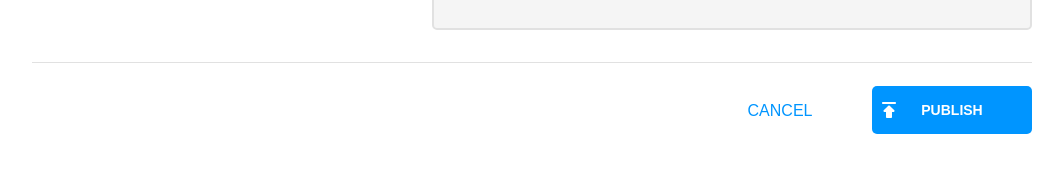
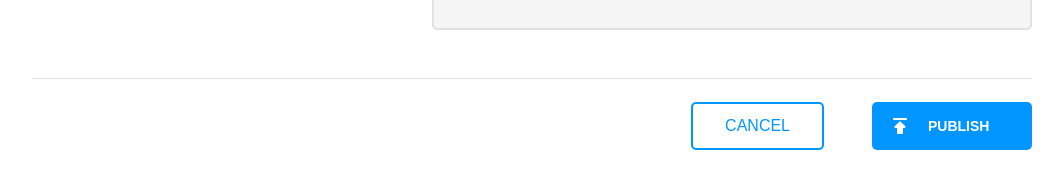
Before and after one commit to CodingClauds/brainflix, a React (Create React App) app: page /upload in a window 1280 px wide. Shown: the part 435-624 px from the top of the page, without its empty margins (108-1171 px from the left). Built offline with nearby package versions, Linux system fonts and the light colour scheme.

Commit message:
bugfix; button link & UI

```diff
--- a/src/pages/Upload/Upload.js
+++ b/src/pages/Upload/Upload.js
@@ -1,7 +1,9 @@
 // import "dotenv/config";
 import "./Upload.scss";
-import { useHistory } from "react-router-dom";
+import { Link, useHistory } from "react-router-dom";
 import axios from "axios";
+
+import publish from "../../assets/Icons/publish.svg";
 
 export default function Upload() {
   let addPost = useHistory();
@@ -14,7 +16,7 @@ export default function Upload() {
       title: event.target.title.value,
       description: event.target.description.value,
     };
-    console.log(formInput);
+    // console.log(formInput);
 
     axios
       .post("http://localhost:8080/videos", formInput)
@@ -71,12 +73,17 @@ export default function Upload() {
             </div>
             <div className="upload__btn-content">
               <button type="submit" className="upload__publish">
-                publish
+                <img
+                  className="upload__icon"
+                  src={publish}
+                  alt="publish button"
+                />
+                <span>publish</span>
               </button>
 
-              <button onclick="/" className="upload__cancel">
-                cancel
-              </button>
+              <Link to={"/"}>
+                <button className="upload__cancel">cancel</button>
+              </Link>
             </div>
           </form>
         </div>
--- a/src/pages/Upload/Upload.scss
+++ b/src/pages/Upload/Upload.scss
@@ -140,7 +140,10 @@
 
     @include tablet {
       display: flex;
+      align-items: center;
       flex-direction: row-reverse;
+      gap: 3rem;
+      margin-top: 2rem;
     }
 
     @include desktop {
@@ -149,17 +152,12 @@
   }
 
   &__publish {
-    background: url("../../assets/Icons/publish.svg") no-repeat;
-    background-position: 4%;
-    cursor: pointer;
+    @include button;
+    width: 100%;
+    padding: 1rem;
     text-transform: uppercase;
-    text-align: center;
-    align-items: center;
-    width: 100%;
-    font-size: 14px;
+    font-size: 0.875rem;
     font-weight: 700;
-    margin-top: 16px;
-    padding: 1em;
     color: #ffffff;
     background-color: #0095ff;
     border: none;
@@ -171,23 +169,22 @@
   }
 
   &__cancel {
-    text-transform: uppercase;
-    text-align: center;
-    align-items: center;
-    cursor: pointer;
+    @include button;
+    justify-content: center;
     width: 100%;
-    max-height: 3em;
+    padding: 1rem;
     font-size: 16px;
     font-weight: 400;
-    margin-top: 16px;
-    padding: 1em;
     color: #0095ff;
     background-color: #ffffff;
-    border: none;
-    border-radius: 5px;
+    border: 2px solid;
+
+    &:hover {
+      color: #ffffff;
+      background-color: rgb(217, 0, 0);
+    }
 
     @include tablet {
-      width: 20%;
       margin-right: 2rem;
     }
   }
```
